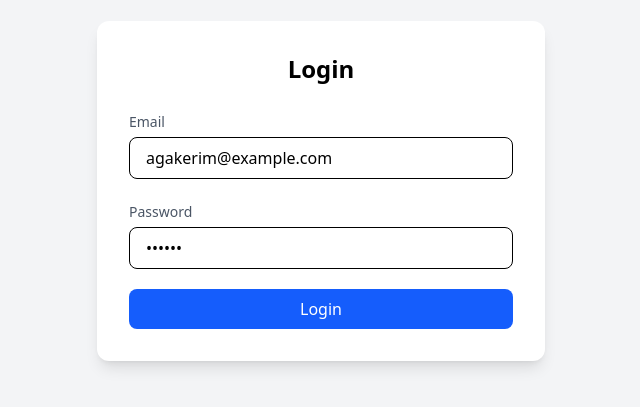
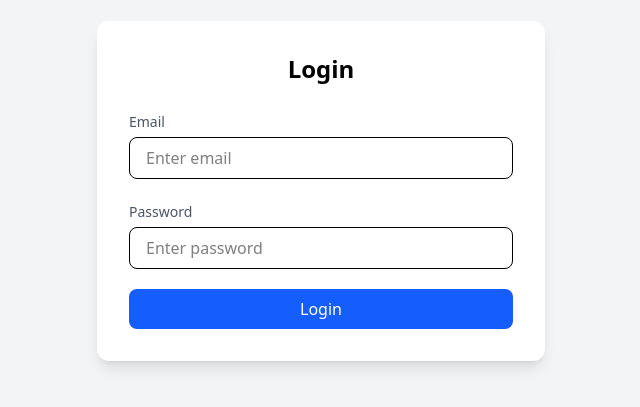
Before and after one commit to Aghakarim-23/notes-front, a React (Vite) app: page /login in a window 1280 px wide. Shown: the part 209-616 px from the top of the page, without its empty margins (319-959 px from the left). Built offline with nearby package versions, Linux system fonts and the light colour scheme.

Commit message:
removed default user from input

```diff
--- a/src/pages/Login.jsx
+++ b/src/pages/Login.jsx
@@ -6,9 +6,10 @@ import { useNavigate } from "react-router-dom";
 
 const Login = () => {
   const [form, setForm] = useState({
-    email: "agakerim@example.com",
-    password: "123456",
+    email: "",
+    password: "",
   });
+
 
   const {login} = useAuth()
 
```
